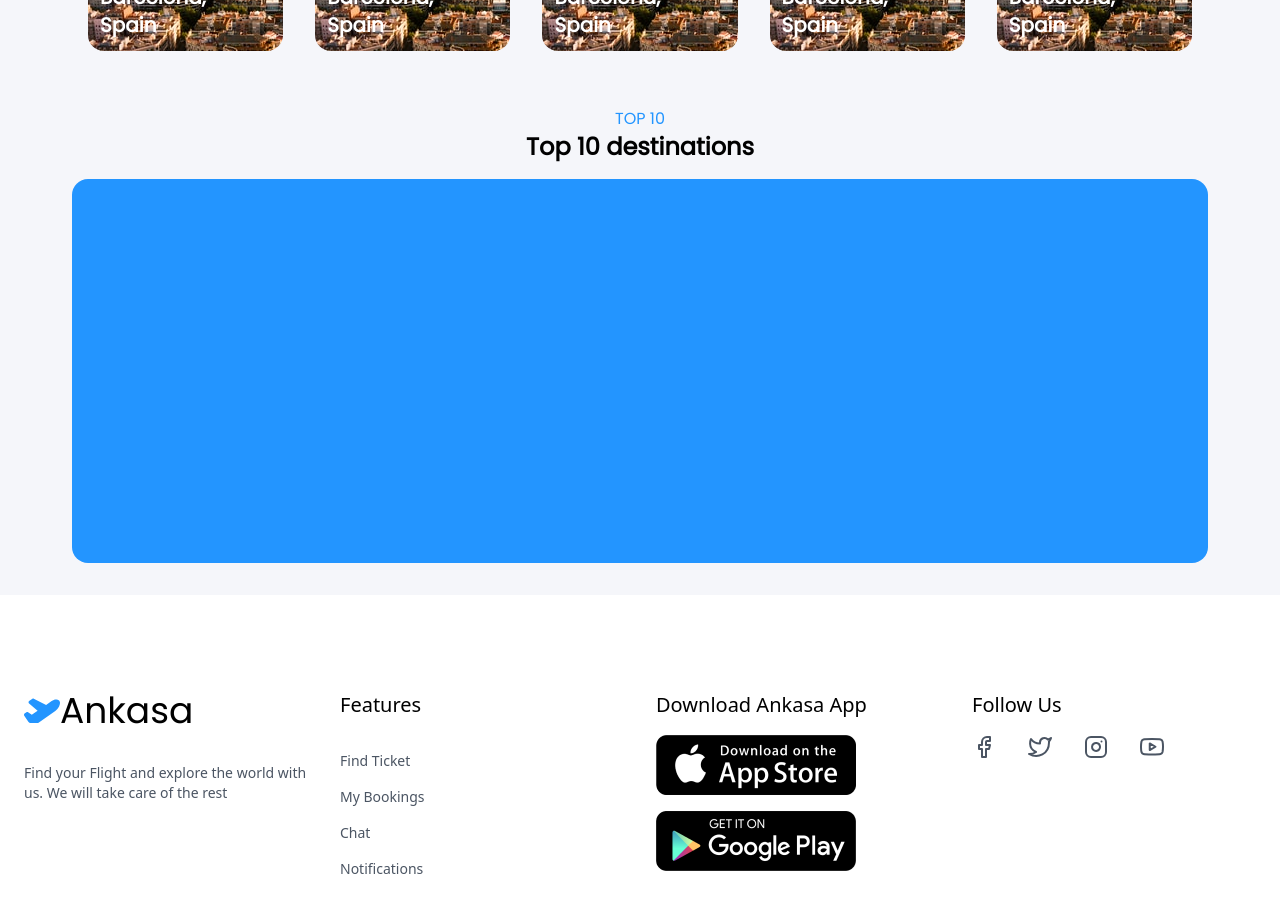
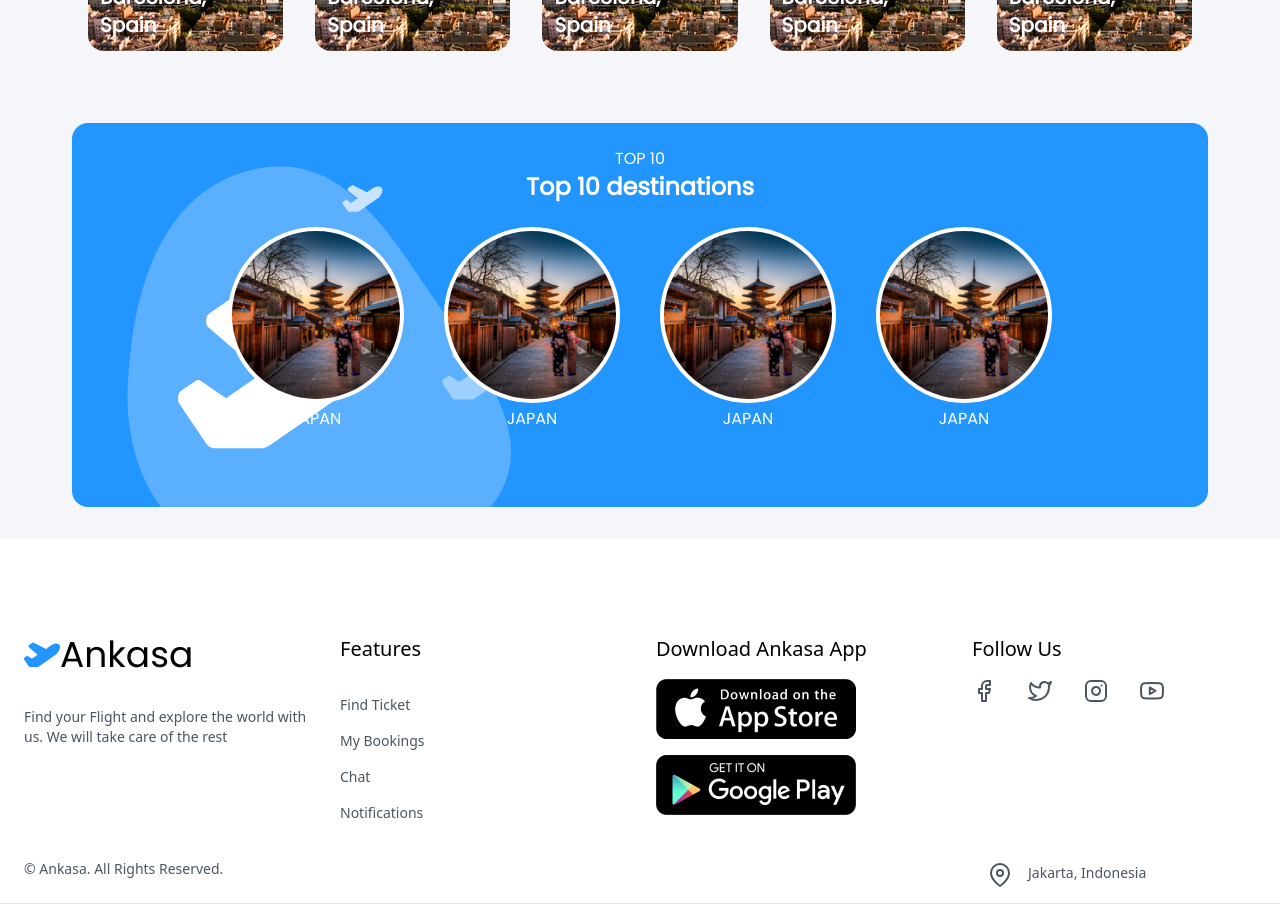
Before and after one commit to bayuaria33/frontend-ankasa-next, a Next.js app: page / in a window 1280 px wide. Shown: the part 1180-2084 px from the top of the page. Built offline with nearby package versions, Linux system fonts and the light colour scheme.

Commit message:
updated landing, add ticket page

```diff
--- a/src/components/landing/trending.js
+++ b/src/components/landing/trending.js
@@ -1,6 +1,7 @@
 import Image from "next/image";
 import bar from "../../../public/barcelona.jpg";
-
+import jpn from "../../../public/japan.jpg";
+import planes from "../../../public/illustration.svg";
 export const Trending = () => {
   return (
     <div className="md:px-16 px-4 my-6">
@@ -66,14 +67,81 @@ export const Trending = () => {
 export const Popular = () => {
   return (
     <div className="md:px-16 px-4 my-4">
+      <div className="md:hidden block">
         <p className="md:block text-md hidden text-ankasa-blue md:text-center">
           TOP 10
         </p>
         <p className="text-2xl text-black md:font-bold md:text-center">
           Top 10 destinations
         </p>
-      <div className="text-black flex my-4 md:w-full md:h-96 md:bg-ankasa-blue md:rounded-2xl">
+      </div>
       <div className="md:hidden h-64 w-52 bg-gray-500 rounded-2xl"></div>
+      <div
+        className="text-white flex my-4 md:w-full md:h-96 md:bg-ankasa-blue md:rounded-2xl p-6"
+        style={{ backgroundImage: `url(${planes.src})`, backgroundRepeat:`no-repeat` }}
+      >
+        <div className="w-full">
+          <div className="flex-col h-auto ">
+            <p className="md:block text-md hidden md:text-center">TOP 10</p>
+            <p className="text-2xl  md:font-bold md:text-center">
+              Top 10 destinations
+            </p>
+          </div>
+          <div className="md:flex h-5/6 mt-2 p-4 justify-center hidden">
+            {/* ball 1 */}
+            <div
+              className="rounded-full w-44 h-44 bg-ankasa-blue border-4 border-white mx-5 flex flex-col justify-end"
+              style={{
+                backgroundImage: `url(${jpn.src})`,
+                backgroundPosition: `center`,
+                backgroundSize: `cover`,
+              }}
+            >
+              <div className="-mb-8 flex justify-center w-full ">
+                <p>JAPAN</p>
+              </div>
+            </div>
+            {/* ball 2 */}
+            <div
+              className="rounded-full w-44 h-44 bg-ankasa-blue border-4 border-white mx-5 flex flex-col justify-end"
+              style={{
+                backgroundImage: `url(${jpn.src})`,
+                backgroundPosition: `center`,
+                backgroundSize: `cover`,
+              }}
+            >
+              <div className="-mb-8 flex justify-center w-full ">
+                <p>JAPAN</p>
+              </div>
+            </div>
+            {/* ball 3 */}
+            <div
+              className="rounded-full w-44 h-44 bg-ankasa-blue border-4 border-white mx-5 flex flex-col justify-end"
+              style={{
+                backgroundImage: `url(${jpn.src})`,
+                backgroundPosition: `center`,
+                backgroundSize: `cover`,
+              }}
+            >
+              <div className="-mb-8 flex justify-center w-full ">
+                <p>JAPAN</p>
+              </div>
+            </div>
+            {/* ball 4 */}
+            <div
+              className="rounded-full w-44 h-44 bg-ankasa-blue border-4 border-white mx-5 flex flex-col justify-end"
+              style={{
+                backgroundImage: `url(${jpn.src})`,
+                backgroundPosition: `center`,
+                backgroundSize: `cover`,
+              }}
+            >
+              <div className="-mb-8 flex justify-center w-full ">
+                <p>JAPAN</p>
+              </div>
+            </div>
+          </div>
+        </div>
       </div>
     </div>
   );
--- a/src/pages/ticket/add.js
+++ b/src/pages/ticket/add.js
@@ -6,6 +6,7 @@ import { MdWarning } from "react-icons/md";
 import { MdCheckCircleOutline } from "react-icons/md";
 import Image from "next/image";
 import { useRouter } from "next/router";
+import planes from "../../../public/illustration.svg";
 const poppins = Poppins({ weight: "400", subsets: ["latin"] });
 
 export default function Ticket() {
@@ -18,7 +19,8 @@ export default function Ticket() {
 
       <main className={` ${poppins.className} bg-ankasa-grey text-black`}>
         {/* top */}
-        <div className="h-44 w-full bg-ankasa-blue rounded-b-2xl px-6 flex flex-row items-center justify-between">
+        <div className="h-44 w-full bg-ankasa-blue rounded-b-2xl px-6 flex flex-row items-center justify-between"
+        style={{ backgroundImage: `url(${planes.src})`, backgroundRepeat:`no-repeat` }}>
         </div>
         {/* content */}
         <div className="md:flex-row md:flex h-full p-6 px-2 -mt-36">
```
Lines whose indentation alone changed are shown as unchanged.
